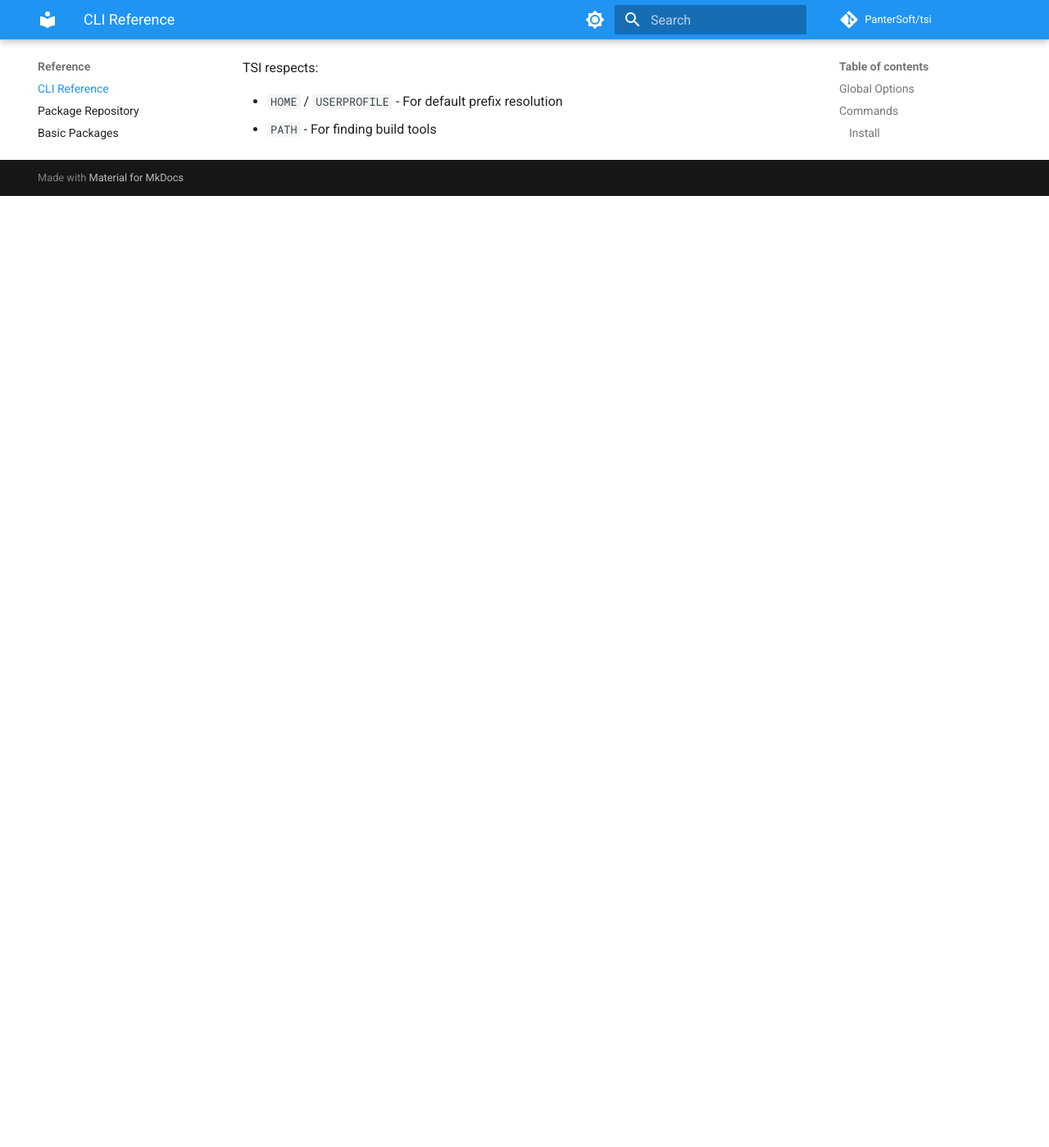
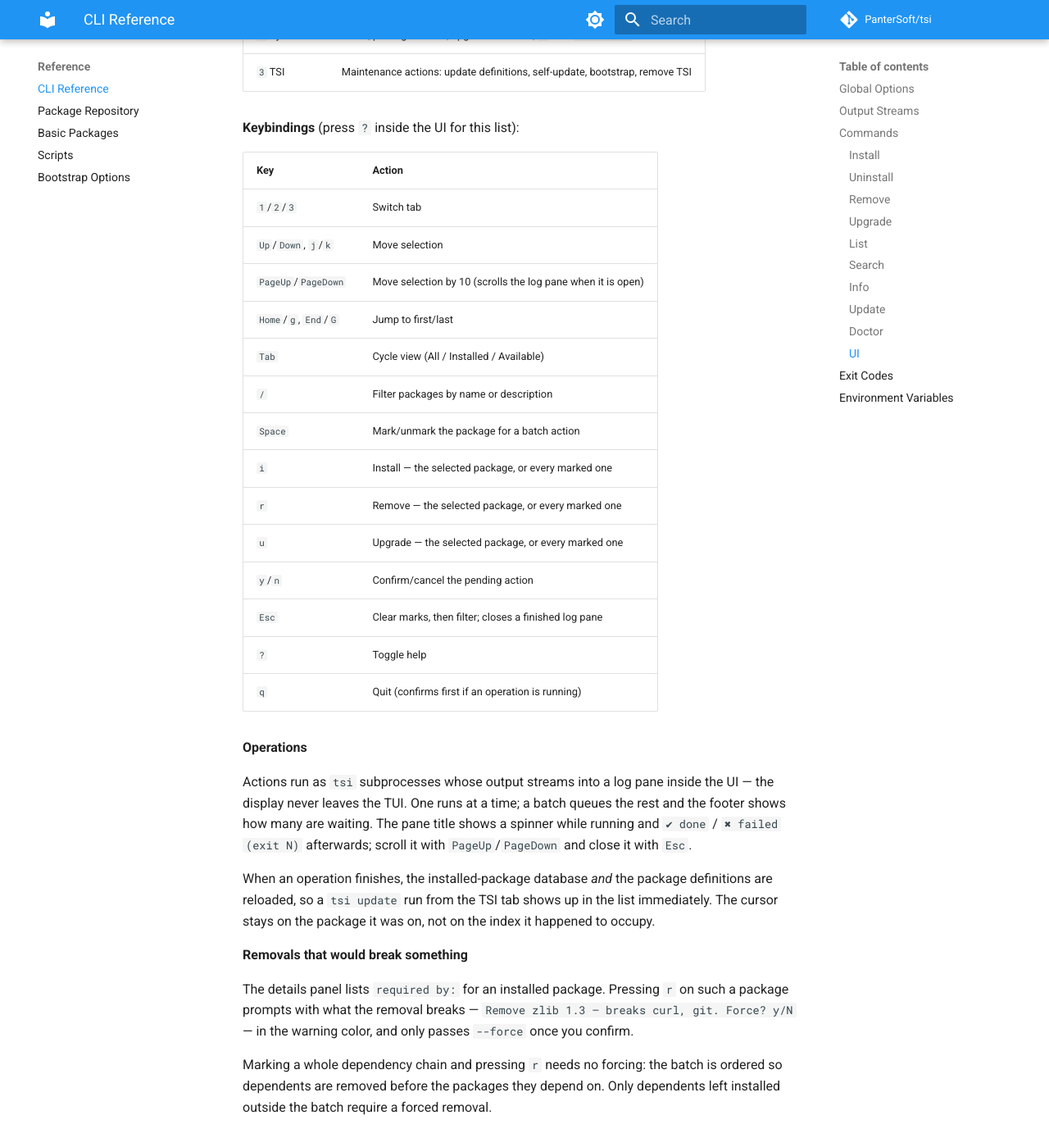
Before and after one commit to PanterSoft/TheSourceInstaller, an MkDocs documentation site: the page built from docs/reference/cli-reference.md, in a window 1280 px wide and 1400 px high, scrolled down 5346 px. Shown: the whole window at 82% size. Built offline with MkDocs 1.6.1 and Material for MkDocs 9.7.7, drawn with Linux system fonts in a browser that asks for light colours; comment, search, counter and statistics services are not loaded; the version menu is left out; before the commit the page ends 5585 px from its top, so only the background shows below that; some of the changed text lies outside the part shown.

Commit message:
Docs and CI: testing guide, shellcheck job, make check
The tsi ui reference section was stale in misleading ways - it documented u
as uninstall (it is upgrade) and had no tabs, marking, or log pane. Rewrote
it, and documented list --json, the uninstall dependency guard, and the
stdout/stderr split.

New developer-guide/testing.md covers the suite layout and how to add a test
for pure logic, a whole command, or a system scenario. Added the previously
unlisted strict-isolation page to the nav.

CI now shellchecks tsi-bootstrap.sh and docker/*.sh, verifies the bootstrap
script parses under both sh and bash, and smoke-tests --help - it is how
most users first get TSI, so a quoting slip there is a broken install rather
than a broken build. That found one unchecked cd in docker/test-install.sh.

clippy runs with --all-targets so test code is linted too, and make check
runs the same gates as CI.

````diff
--- a/docs/reference/cli-reference.md
+++ b/docs/reference/cli-reference.md
@@ -12,6 +12,12 @@
 Many commands support:
 
 - `--prefix PATH` - Use custom installation prefix (default: `~/.tsi` on Unix, `%USERPROFILE%\.tsi` on Windows)
+
+## Output Streams
+
+All human-facing progress and diagnostics go to **stderr**. Machine-readable output
+(currently `tsi list --json`) goes to **stdout**, so `tsi list --json > packages.json`
+captures only clean JSON even when TSI is chatty.
 
 ## Commands
 
@@ -47,8 +53,13 @@
 tsi uninstall <package> [package...] [options]
 ```
 
+By default TSI refuses to remove a package that other installed packages depend on,
+since doing so leaves them with missing libraries and headers. Remove the dependents
+first, or override with `--force`.
+
 **Options:**
 
+- `--force` - Remove even if other installed packages depend on it
 - `--prefix PATH` - Installation prefix
 
 **Examples:**
@@ -56,7 +67,12 @@
 ```bash
 tsi uninstall zlib
 tsi uninstall curl openssl
+tsi uninstall --force zlib     # even though curl needs it
 ```
+
+Exits non-zero if any named package was refused or failed, so scripts can't mistake a
+partial uninstall for a clean one. Packages that were simply not installed are a warning,
+not a failure.
 
 ### Remove
 
@@ -110,7 +126,19 @@
 
 **Options:**
 
+- `--json` - Emit the installed set as JSON on stdout (for scripts and CI)
 - `--prefix PATH` - Installation prefix
+
+**Examples:**
+
+```bash
+tsi list
+tsi list --json | jq -r '.[].name'
+tsi list --json | jq -r '.[] | select(.dependencies | index("zlib")) | .name'
+```
+
+Each JSON record carries `name`, `version`, `install_path`, `installed_at` (Unix seconds),
+and `dependencies`.
 
 ### Search
 
@@ -201,7 +229,7 @@
 
 ### UI
 
-Browse, install, and uninstall packages in an interactive terminal UI.
+A btop-style terminal workspace for browsing, installing and maintaining packages.
 
 ```bash
 tsi ui [options]
@@ -211,22 +239,57 @@
 
 - `--prefix PATH` - Installation prefix
 
+Requires an interactive terminal (fails fast if stdout is not a TTY) and package
+definitions in the prefix — run `tsi update` first.
+
+**Tabs**
+
+| Tab | Contents |
+| --- | --- |
+| `1` Packages | Filterable package list with a details panel |
+| `2` System | Prefix, package counts, upgradable count, `d` runs `tsi doctor` |
+| `3` TSI | Maintenance actions: update definitions, self-update, bootstrap, remove TSI |
+
 **Keybindings** (press `?` inside the UI for this list):
 
 | Key | Action |
 | --- | --- |
+| `1`/`2`/`3` | Switch tab |
 | `Up`/`Down`, `j`/`k` | Move selection |
-| `PageUp`/`PageDown` | Move selection by 10 |
+| `PageUp`/`PageDown` | Move selection by 10 (scrolls the log pane when it is open) |
 | `Home`/`g`, `End`/`G` | Jump to first/last |
 | `Tab` | Cycle view (All / Installed / Available) |
 | `/` | Filter packages by name or description |
-| `i` | Install selected package (asks for confirmation) |
-| `u` | Uninstall selected package (asks for confirmation) |
-| `Esc` | Cancel filter/confirmation |
+| `Space` | Mark/unmark the package for a batch action |
+| `i` | Install — the selected package, or every marked one |
+| `r` | Remove — the selected package, or every marked one |
+| `u` | Upgrade — the selected package, or every marked one |
+| `y`/`n` | Confirm/cancel the pending action |
+| `Esc` | Clear marks, then filter; closes a finished log pane |
 | `?` | Toggle help |
-| `q` | Quit |
+| `q` | Quit (confirms first if an operation is running) |
 
-Requires an interactive terminal. Install/uninstall temporarily leave the UI to show the normal streaming output, then return.
+**Operations**
+
+Actions run as `tsi` subprocesses whose output streams into a log pane inside the UI —
+the display never leaves the TUI. One runs at a time; a batch queues the rest and the
+footer shows how many are waiting. The pane title shows a spinner while running and
+`✔ done` / `✖ failed (exit N)` afterwards; scroll it with `PageUp`/`PageDown` and close
+it with `Esc`.
+
+When an operation finishes, the installed-package database *and* the package definitions
+are reloaded, so a `tsi update` run from the TSI tab shows up in the list immediately.
+The cursor stays on the package it was on, not on the index it happened to occupy.
+
+**Removals that would break something**
+
+The details panel lists `required by:` for an installed package. Pressing `r` on such a
+package prompts with what the removal breaks — `Remove zlib 1.3 — breaks curl, git.
+Force? y/N` — in the warning color, and only passes `--force` once you confirm.
+
+Marking a whole dependency chain and pressing `r` needs no forcing: the batch is ordered
+so dependents are removed before the packages they depend on. Only dependents left
+installed outside the batch require a forced removal.
 
 ## Exit Codes
 
--- a/mkdocs.yml
+++ b/mkdocs.yml
@@ -55,8 +55,10 @@
     - Package Format: user-guide/package-format.md
     - External Packages: user-guide/external-packages.md
     - Version Discovery: user-guide/version-discovery.md
+    - Strict Isolation: user-guide/strict-isolation.md
   - Developer Guide:
     - Architecture: developer-guide/architecture.md
+    - Testing: developer-guide/testing.md
     - OS-Specific Config: developer-guide/os-specific-config.md
     - Repository: developer-guide/repository.md
     - Maintenance: developer-guide/maintenance.md
````
Also changed, not shown: README.md (+8 -1 lines), docs/developer-guide/testing.md (added, +87 -0 lines), 4 other files.
